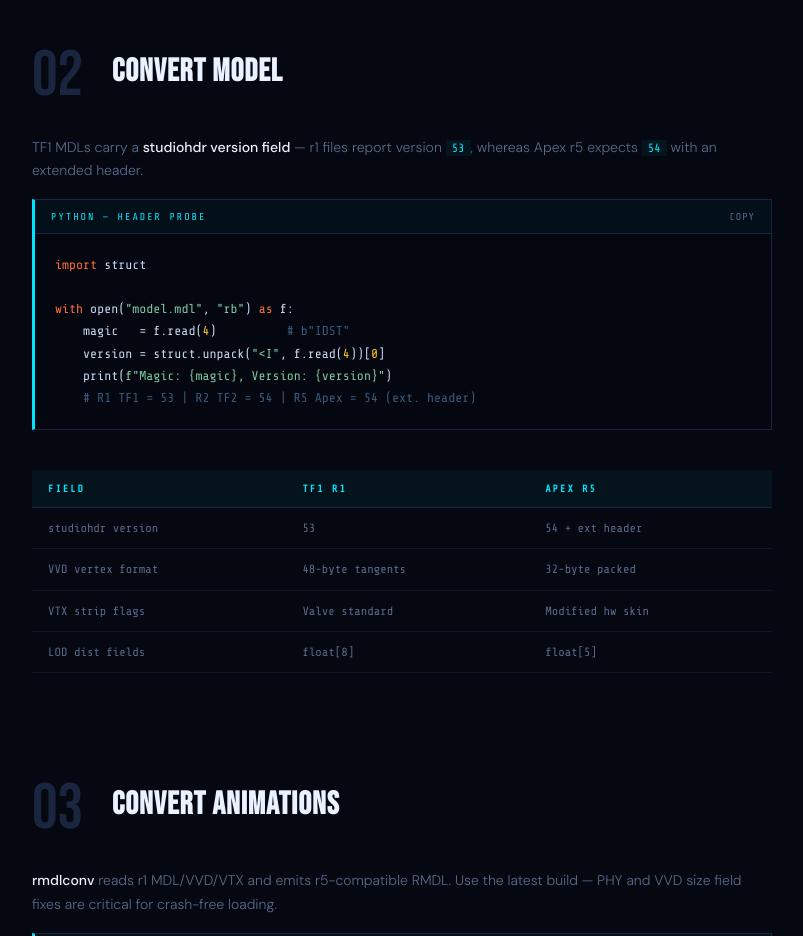
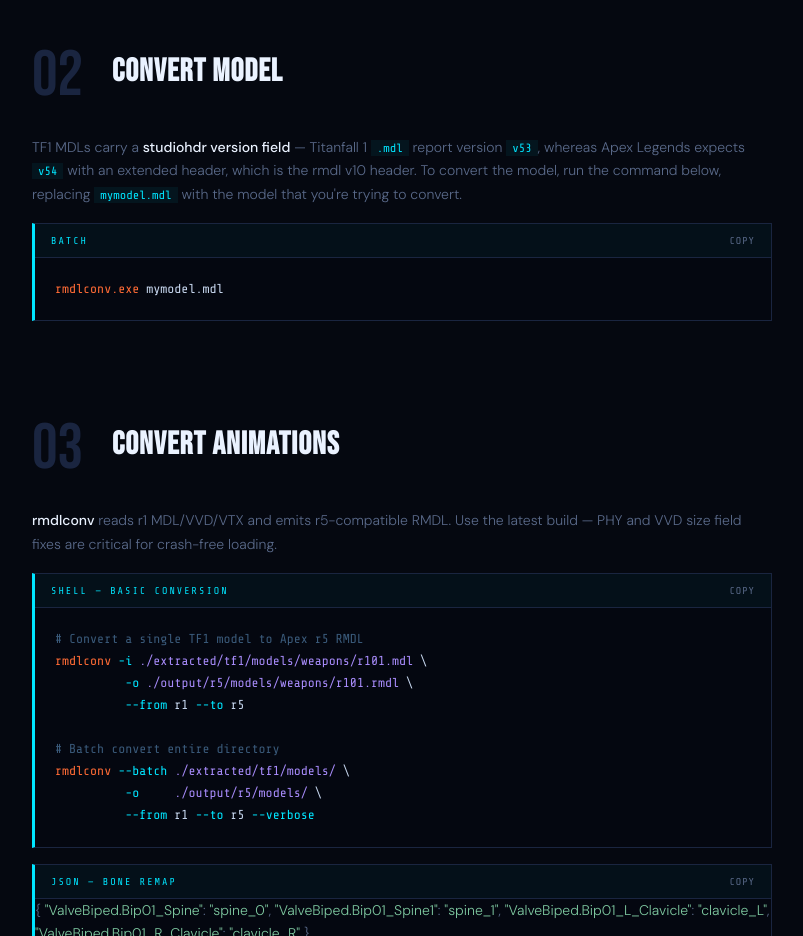
Before and after one commit to WateryContinent/R5Reloaded-R5Valkyrie-Porting-Asset-Documentation, a plain HTML site: page docs/index.html in a window 1280 px wide. Shown: the part 3540-4476 px from the top of the page, without its empty margins (368-1171 px from the left). Drawn offline with nearby package versions, Linux system fonts and the light colour scheme.

Commit message:
Update index.html

```diff
--- a/docs/index.html
+++ b/docs/index.html
@@ -283,27 +283,11 @@
       <div class="step-block fade-in" id="tf1-s2">
         <div class="step-block-header"><div class="step-index">02</div><h3>CONVERT MODEL</h3></div>
         <div class="prose">
-          <p>TF1 MDLs carry a <strong>studiohdr version field</strong> — r1 files report version <code>53</code>, whereas Apex r5 expects <code>54</code> with an extended header.</p>
+          <p>TF1 MDLs carry a <strong>studiohdr version field</strong> — Titanfall 1 <code>.mdl</code> report version <code>v53</code>, whereas Apex Legends expects <code>v54</code> with an extended header, which is the rmdl v10 header. To convert the model, run the command below, replacing <code>mymodel.mdl</code> with the model that you're trying to convert.</p>
           <div class="code-block">
-            <div class="code-header"><span class="code-lang">Python — header probe</span><button class="code-copy" onclick="copyCode(this)">COPY</button></div>
-            <pre><span class="c-keyword">import</span> struct
-
-<span class="c-keyword">with</span> open(<span class="c-string">"model.mdl"</span>, <span class="c-string">"rb"</span>) <span class="c-keyword">as</span> f:
-    magic   = f.read(<span class="c-num">4</span>)          <span class="c-comment"># b"IDST"</span>
-    version = struct.unpack(<span class="c-string">"&lt;I"</span>, f.read(<span class="c-num">4</span>))[<span class="c-num">0</span>]
-    print(<span class="c-string">f"Magic: {magic}, Version: {version}"</span>)
-    <span class="c-comment"># R1 TF1 = 53 | R2 TF2 = 54 | R5 Apex = 54 (ext. header)</span></pre>
-          </div>
+            <div class="code-header"><span class="code-lang">BATCH</span><button class="code-copy" onclick="copyCode(this)">COPY</button></div>
+            <pre><span class="c-keyword">rmdlconv.exe</span> mymodel.mdl </div>
           <div style="overflow-x:auto;">
-          <table class="format-table">
-            <thead><tr><th>Field</th><th>TF1 r1</th><th>Apex r5</th></tr></thead>
-            <tbody>
-              <tr><td>studiohdr version</td><td>53</td><td>54 + ext header</td></tr>
-              <tr><td>VVD vertex format</td><td>48-byte tangents</td><td>32-byte packed</td></tr>
-              <tr><td>VTX strip flags</td><td>Valve standard</td><td>Modified hw skin</td></tr>
-              <tr><td>LOD dist fields</td><td>float[8]</td><td>float[5]</td></tr>
-            </tbody>
-          </table>
           </div>
         </div>
       </div>
```
